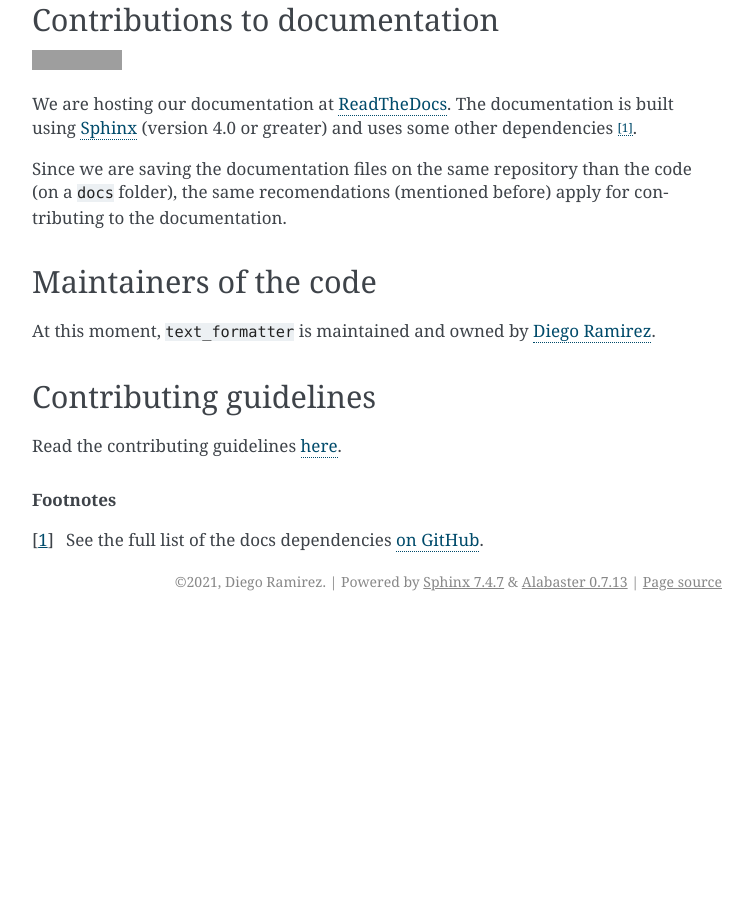
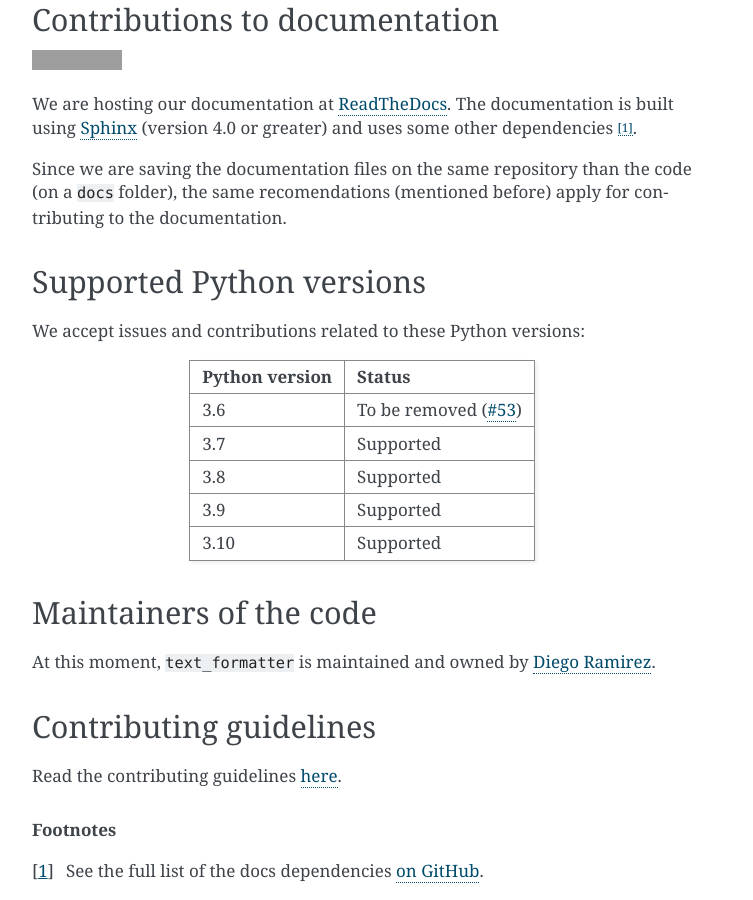
Before and after one commit to DiddiLeija/text_formatter, a Sphinx documentation site: the page built from docs/dev/contrib.rst, in a window 1280 px wide and 900 px high, scrolled down 1032 px. Shown: the whole window, without its empty margins (388-1141 px from the left). Built offline with Sphinx 7.4.7, drawn with Linux system fonts in a browser that asks for light colours; before the commit the page ends 1653 px from its top, so only the background shows below that; some of the changed text lies outside the part shown; grey boxes are pictures that could not be loaded.

Commit message:
Update contrib.rst
Add a "Supported Pythons" section.

```diff
--- a/docs/dev/contrib.rst
+++ b/docs/dev/contrib.rst
@@ -55,6 +55,21 @@ We are hosting our documentation at `ReadTheDocs <https://readthedocs.org>`_. Th
 Since we are saving the documentation files on the same repository than the code (on a ``docs`` folder), the same recomendations
 (mentioned before) apply for contributing to the documentation.
 
+Supported Python versions
+-------------------------
+
+We accept issues and contributions related to these Python versions:
+
+==============  ===============================================================================
+Python version  Status
+==============  ===============================================================================
+3.6             To be removed (`#53 <https://github.com/DiddiLeija/text_formatter/issues/53>`_)
+3.7             Supported
+3.8             Supported
+3.9             Supported
+3.10            Supported
+==============  ===============================================================================
+
 Maintainers of the code
 -----------------------
 
```
